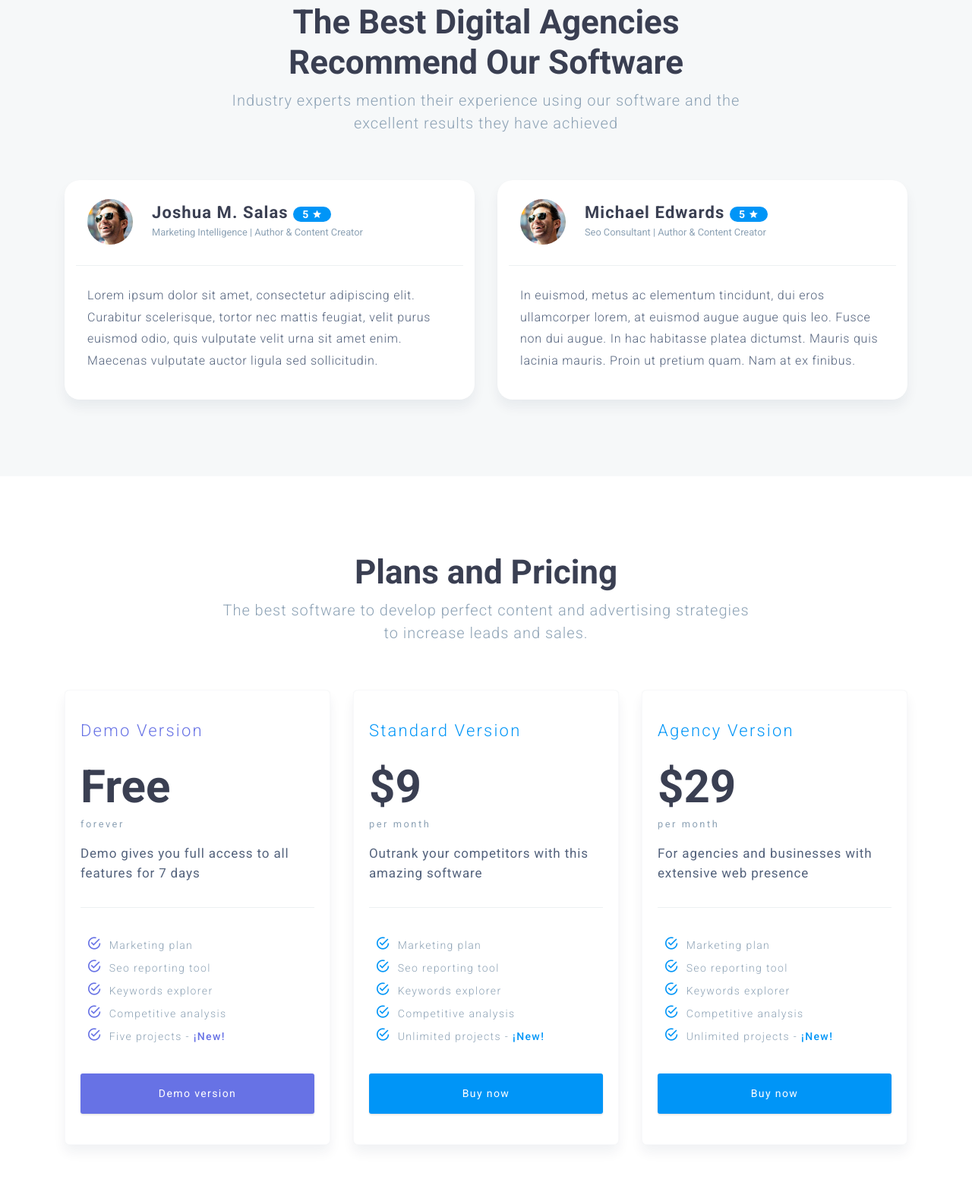
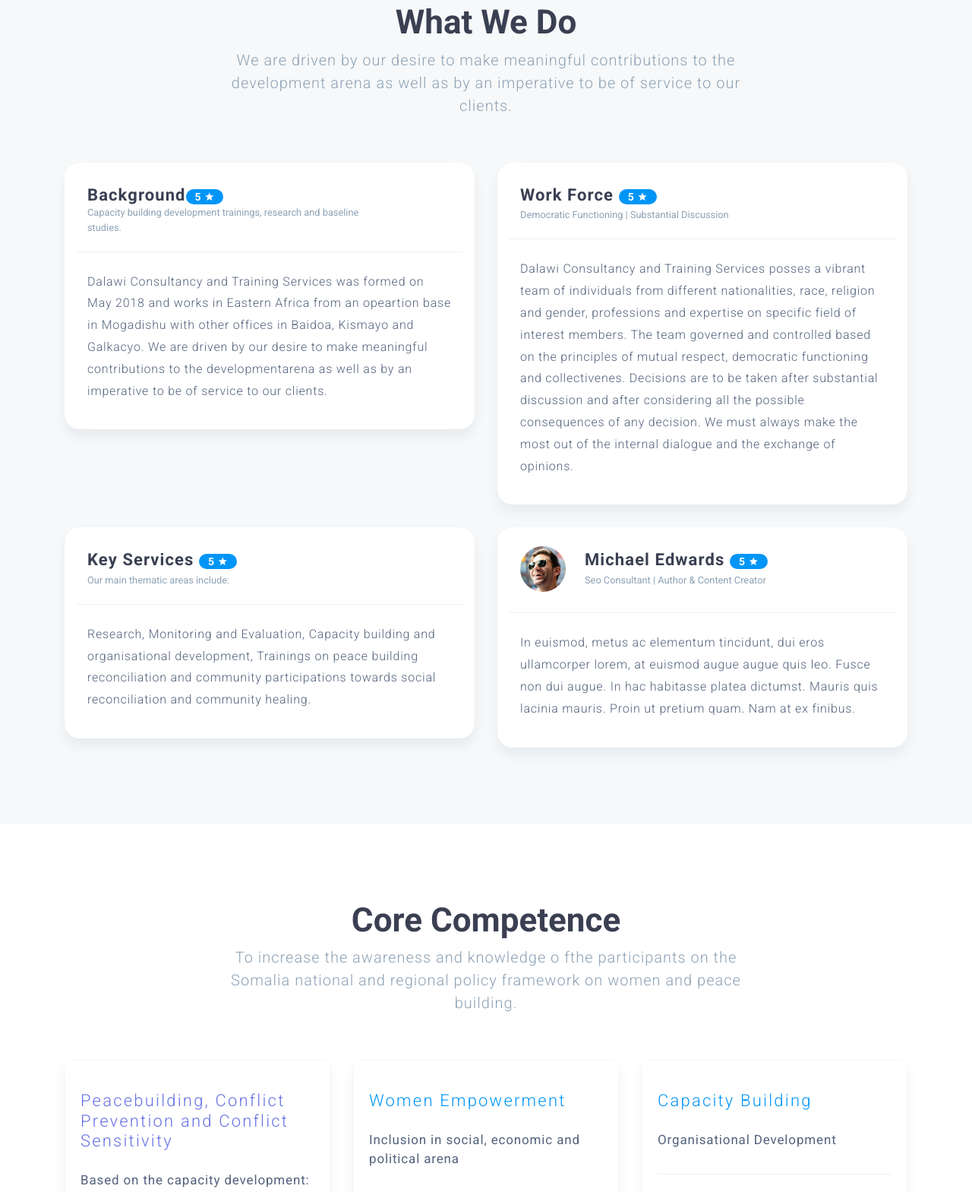
Before and after one commit to MoRoble/dalawi, a plain HTML site: page index.html in a window 1280 px wide. Shown: the part 1686-3255 px from the top of the page at 76% size. Drawn offline with nearby package versions, Linux system fonts and the light colour scheme.

Commit message:
Dalawi landing page content updated

```diff
--- a/index.html
+++ b/index.html
@@ -77,9 +77,9 @@
       <div class="row">
         <div class="col-md-5">
           <div class="content-box">
-            <span>Organic Search Report</span>
-            <h2>Search Insights</h2>
-            <p>Grow your search traffic, research your competitors keywords and monitor your ranking in real time.</p>
+            <span>Technical Proposal</span>
+            <h2>Peace Building</h2>
+            <p>Training on peace building towards social reconciliation training consultant for mebers of targeted civil society organization.</p>
             <a href="#" class="btn btn-regular">Start Free Trial</a>
           </div>
         </div>
@@ -95,22 +95,50 @@
   <section id="testimonials">
     <div class="container">
       <div class="title-block">
-        <h2>The Best Digital Agencies Recommend Our Software</h2>
-        <p>Industry experts mention their experience using our software and the excellent results they have achieved</p>
+        <h2>What We Do</h2>
+        <p>We are driven by our desire to make meaningful contributions to the development arena as well as by an imperative to be of service to our clients.</p>
       </div>
       <div class="row">
         <div class="col-md-6">
           <div class="testimonial-box">
             <div class="row personal-info">
-              <div class="col-md-2 col-xs-2">
+              <!-- <div class="col-md-2 col-xs-2">
                 <div class="profile-picture review-one"></div>
-              </div>
+              </div> -->
               <div class="col-md-10 col-xs-10">
-                <h6>Joshua M. Salas <span class="rating">5 <i class="icon ion-md-star"></i></span></h6>
-                <small>Marketing Intelligence | Author & Content Creator</small>
+                <h6>Background<span class="rating">5 <i class="icon ion-md-star"></i></span></h6>
+                <small>Capacity building development trainings, research and baseline studies.</small>
               </div>
             </div>
-            <p>Lorem ipsum dolor sit amet, consectetur adipiscing elit. Curabitur scelerisque, tortor nec mattis feugiat, velit purus euismod odio, quis vulputate velit urna sit amet enim. Maecenas vulputate auctor ligula sed sollicitudin.</p>
+            <p>Dalawi Consultancy and Training Services was formed on May 2018 and works in Eastern Africa from an opeartion base in Mogadishu with other offices in Baidoa, Kismayo and Galkacyo. We are driven by our desire to make meaningful contributions to the developmentarena as well as by an imperative to be of service to our clients.</p>
+          </div>
+        </div>
+        <div class="col-md-6">
+          <div class="testimonial-box">
+            <div class="row personal-info">
+              <!-- <div class="col-md-2 col-xs-2">
+                <div class="profile-picture review-one"></div>
+              </div> -->
+              <div class="col-md-10 col-xs-10">
+                <h6>Work Force <span class="rating">5 <i class="icon ion-md-star"></i></span></h6>
+                <small>Democratic Functioning | Substantial Discussion</small>
+              </div>
+            </div>
+            <p>Dalawi Consultancy and Training Services posses a vibrant team of individuals from different nationalities, race, religion and gender, professions and expertise on specific field of interest members. The team governed and controlled based on the principles of mutual respect, democratic functioning and collectivenes. Decisions are to be taken after substantial discussion and after considering all the possible consequences of any decision. We must always make the most out of the internal dialogue and the exchange of opinions.</p>
+          </div>
+        </div>
+        <div class="col-md-6">
+          <div class="testimonial-box">
+            <div class="row personal-info">
+              <!-- <div class="col-md-2 col-xs-2">
+                <div class="profile-picture review-one"></div>
+              </div> -->
+              <div class="col-md-10 col-xs-10">
+                <h6>Key Services <span class="rating">5 <i class="icon ion-md-star"></i></span></h6>
+                <small>Our main thematic areas include:</small>
+              </div>
+            </div>
+            <p>Research, Monitoring and Evaluation, Capacity building and organisational development, Trainings on peace building reconciliation and community participations towards social reconciliation and community healing.</p>
           </div>
         </div>
         <div class="col-md-6">
@@ -136,23 +164,22 @@
   <section id="pricing">
     <div class="container">
       <div class="title-block">
-        <h2>Plans and Pricing</h2>
-        <p>The best software to develop perfect content and advertising strategies to increase leads and sales.</p>
+        <h2>Core Competence</h2>
+        <p>To increase the awareness and knowledge o fthe participants on the Somalia national and regional policy framework on women and peace building.</p>
       </div>
       <div class="row">
         <div class="col-md-4">
           <div class="pricing-box">
-            <h3 class="demo">Demo Version</h3>
-            <h6>Free</h6>
-            <small>forever</small>
-            <p>Demo gives you full access to all features for 7 days</p>
+            <h3 class="demo">Peacebuilding, Conflict Prevention and Conflict Sensitivity</h3>
+
+            <p>Based on the capacity development:</p>
             <div class="divider-light"></div>
             <ul>
-              <li><i class="icon ion-md-checkmark-circle-outline demo"></i>Marketing plan</li>
-              <li><i class="icon ion-md-checkmark-circle-outline demo"></i>Seo reporting tool</li>
-              <li><i class="icon ion-md-checkmark-circle-outline demo"></i>Keywords explorer</li>
-              <li><i class="icon ion-md-checkmark-circle-outline demo"></i>Competitive analysis</li>
-              <li><i class="icon ion-md-checkmark-circle-outline demo"></i>Five projects - <span class="demo">¡New!</span></li>
+              <li><i class="icon ion-md-checkmark-circle-outline demo"></i>Conflict Analysis</li>
+              <li><i class="icon ion-md-checkmark-circle-outline demo"></i>Peacebuilding</li>
+              <li><i class="icon ion-md-checkmark-circle-outline demo"></i>Conflict Prevention</li>
+              <li><i class="icon ion-md-checkmark-circle-outline demo"></i>Conflict Sensitivity</li>
+              <li><i class="icon ion-md-checkmark-circle-outline demo"></i>Healing Process - <span class="demo">¡New!</span></li>
             </ul>
             <div class="text-center">
               <a href="#" class="btn btn-demo">Demo version</a>
@@ -161,17 +188,16 @@
         </div>
         <div class="col-md-4">
           <div class="pricing-box">
-            <h3>Standard Version</h3>
-            <h6>$9</h6>
-            <small>per month</small>
-            <p>Outrank your competitors with this amazing software</p>
+            <h3>Women Empowerment</h3>
+
+            <p>Inclusion in social, economic and political arena</p>
             <div class="divider-light"></div>
             <ul>
-              <li><i class="icon ion-md-checkmark-circle-outline"></i>Marketing plan</li>
-              <li><i class="icon ion-md-checkmark-circle-outline"></i>Seo reporting tool</li>
-              <li><i class="icon ion-md-checkmark-circle-outline"></i>Keywords explorer</li>
-              <li><i class="icon ion-md-checkmark-circle-outline"></i>Competitive analysis</li>
-              <li><i class="icon ion-md-checkmark-circle-outline"></i>Unlimited projects - <span>¡New!</span></li>
+              <li><i class="icon ion-md-checkmark-circle-outline"></i>Formation of an inclusive and diverse coalition with shared agendas</li>
+              <li><i class="icon ion-md-checkmark-circle-outline"></i>Empower in political participation and leadership</li>
+              <li><i class="icon ion-md-checkmark-circle-outline"></i>mentoring young girls and women</li>
+              <li><i class="icon ion-md-checkmark-circle-outline"></i>Advocating policy and social norm reforms</li>
+              <li><i class="icon ion-md-checkmark-circle-outline"></i>Engage activity & visibly in existing or new political or social platforms to promote their agendas - <span>¡New!</span></li>
             </ul>
             <div class="text-center">
               <a href="#" class="btn btn-buy">Buy now</a>
@@ -180,17 +206,17 @@
         </div>
         <div class="col-md-4">
           <div class="pricing-box">
-            <h3>Agency Version</h3>
-            <h6>$29</h6>
-            <small>per month</small>
-            <p>For agencies and businesses with extensive web presence</p>
+            <h3>Capacity Building</h3>
+
+            <p>Organisational Development</p>
             <div class="divider-light"></div>
             <ul>
-              <li><i class="icon ion-md-checkmark-circle-outline"></i>Marketing plan</li>
-              <li><i class="icon ion-md-checkmark-circle-outline"></i>Seo reporting tool</li>
-              <li><i class="icon ion-md-checkmark-circle-outline"></i>Keywords explorer</li>
-              <li><i class="icon ion-md-checkmark-circle-outline"></i>Competitive analysis</li>
-              <li><i class="icon ion-md-checkmark-circle-outline"></i>Unlimited projects - <span>¡New!</span></li>
+              <li><i class="icon ion-md-checkmark-circle-outline"></i>Principles and concepts of capacity building</li>
+              <li><i class="icon ion-md-checkmark-circle-outline"></i>Stakeholder analysis and engagement</li>
+              <li><i class="icon ion-md-checkmark-circle-outline"></i>Needs assessment and gap analysis</li>
+              <li><i class="icon ion-md-checkmark-circle-outline"></i>Capacity building strategies and tools</li>
+              <li><i class="icon ion-md-checkmark-circle-outline"></i>Organisational development and change manageemnt</li>
+              <li><i class="icon ion-md-checkmark-circle-outline"></i>Resource mobilization and sustainability - <span>¡New!</span></li>
             </ul>
             <div class="text-center">
               <a href="#" class="btn btn-buy">Buy now</a>
@@ -205,9 +231,9 @@
   <!-- C A L L  T O  A C T I O N -->
   <section id="call-to-action">
     <div class="container text-center">
-      <h2>Increase your conversion rates now</h2>
+      <h2>Capacity Development Plan</h2>
       <div class="title-block">
-        <p>Learn how to increase both your online and offline conversion rates and boost your sales and profits.</p>
+        <p>Desinging training materials and activities that are practical, interactive and relevant. Delivering training programs in a variety of formats including workshops and other formats as per beneficiaries's needs.</p>
         <a href="#" class="btn btn-regular">Get Started</a>
       </div>
     </div>
@@ -250,8 +276,8 @@
         </div>
         <div class="col-md-3">
           <h5>Company</h5>
-          <p>Lorem ipsum dolor sit amet, consectetur adipiscing elit. Curabitur scelerisque, tortor nec mattis feugiat, velit purus euismod odio, quis vulputate velit urna.</p>
-          <p><a href="mailto:sales@theseocompany.com" class="external-links">sales@theseocompany.com</a></p>
+          <p>Dalawi will ensure that the participants remain motivated and participate actively in all the sessions. The participants will be encouraged to do most of the activities, group discussions, brainstorming and presentations. The consultants will only guide the processes but most of the work will be left to the participants.</p>
+          <p><a href="mailto:sales@theseocompany.com" class="external-links">info@dalawi.com</a></p>
         </div>
       </div>
       <div class="divider"></div>
```
